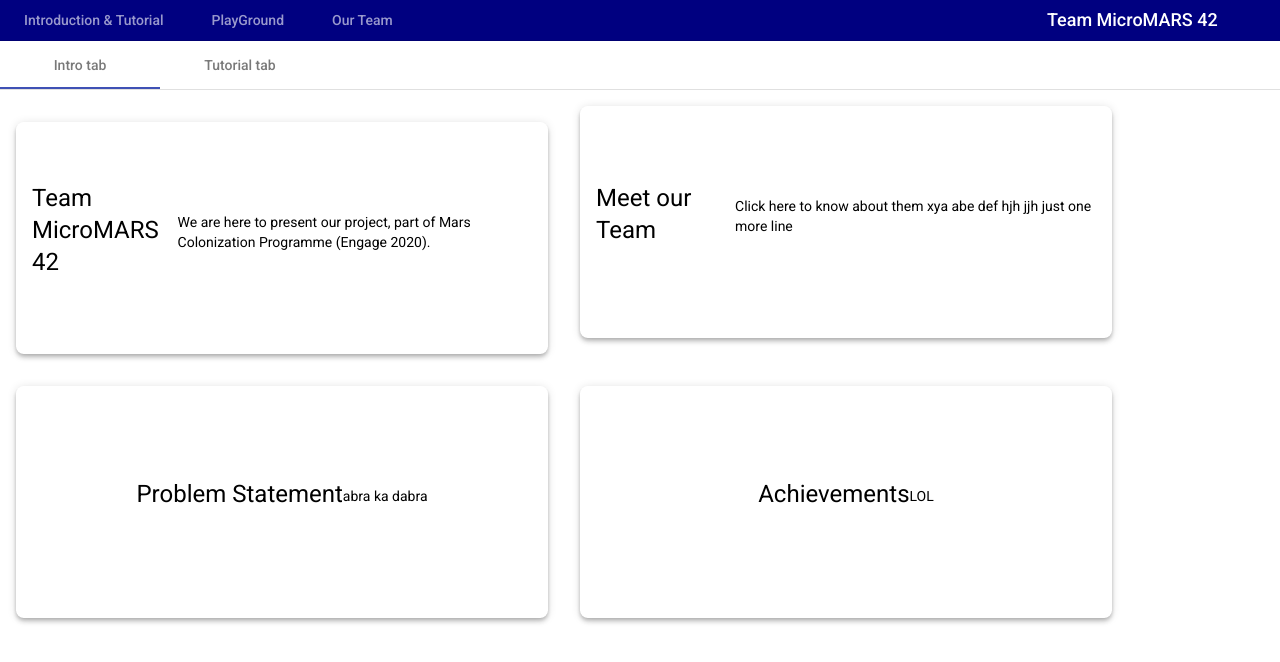
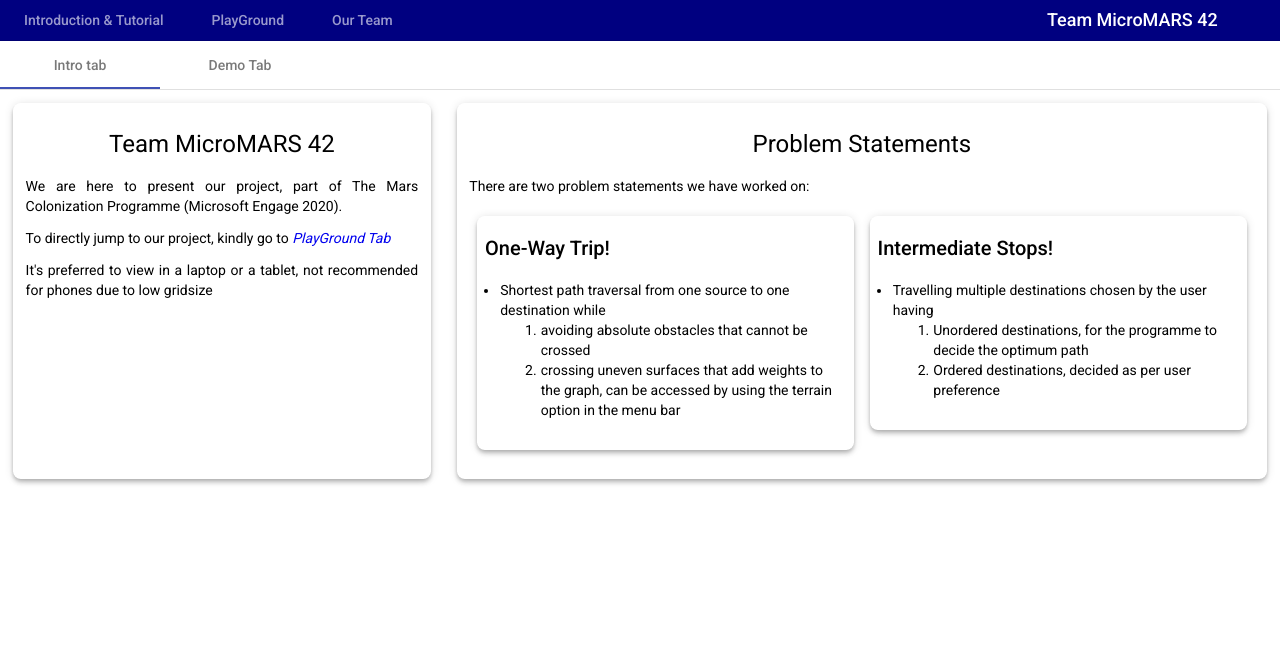
Before and after one commit to avyaktawrat/Microsoft-MicroMARS, an Angular app: page / in a window 1280 px wide. Shown: the top 662 px of the page. Built offline with nearby package versions, Linux system fonts and the light colour scheme.

Commit message:
welcome page update

```diff
--- a/src/app/first/first.component.css
+++ b/src/app/first/first.component.css
@@ -239,11 +239,16 @@ form mat-form-field {
 ::ng-deep .mat-tab-link:hover,
 ::ng-deep .mat-tab-label:hover{
   margin: 2px 1px 1px 1px;
-  border-color: navy;
+
   border-width: 2px;
   border-style: solid;
   border-radius: 8px;
 }
+.mat-tab-link:hover,
+.mat-tab-label:hover{
+  border-color: navy;
+}
+
  /* ::ng-deep .mat-select-panel,::ng-deep .mat-select-content {
   padding: 0px;
   border-style: solid;
--- a/src/app/second/second.component.css
+++ b/src/app/second/second.component.css
@@ -12,20 +12,21 @@ h3{
 	font-family: Arial, Helvetica, sans-serif;
 }
 .wrapper {
-	position: absolute;
+	position: relative;
 	width : 100%;
 	height: 100%;
 	overflow: hidden;
 }
 .name{
 	position: relative;
+	top: 30px;
 	float: right;
 	text-shadow: 2px 2px rgba(16,16,16,0.2);
 	width : 250px;
-	height :50px;
+	height :fit-content;
 	text-align: center;
 	font-size: 25px;
-	padding: 50px 12px;
+	padding: 0px 12px;
 }
 h4{
 	margin-left: 350px;
@@ -41,13 +42,14 @@ body {
 	font-family: Arial, Helvetica, sans-serif;
   }
 .inside-tile{
-	position: absolute;
+	position: relative;
 	margin-top: 12px;
 	margin-bottom: 15px;
 	left: 5px;
 	width: 100%;
 }
 .flip-card {
+	display: inline-block;
 	position: relative;
 	background-color: transparent;
 	width: 300px;
@@ -60,7 +62,7 @@ body {
 .flip-card-inner {
 	background-position: center;
 	background-repeat: no-repeat;
-	position: absolute;
+	position: relative;
 	width: 100%;
 	height: 100%;
 	/*text-align: center;*/
@@ -98,6 +100,9 @@ body {
 	margin: 40% 40%;
 	opacity: 100%;
 	background-color: transparent;
+	color: white;
+	font-size: 20px;
+	font-family: Arial, Helvetica, sans-serif;
 }
 .social-media li{
 	padding-bottom: 10px;
--- a/src/app/second/second.component.html
+++ b/src/app/second/second.component.html
@@ -10,7 +10,7 @@
 		  [rowspan]="tile.rows"
 		  [style.background]="tile.color">
 		  <div class = "inside-tile">
-		  	<div class = "name">{{tile.text}}</div>
+		  	<!-- <div class = "name">{{tile.text}}</div> -->
 		    <h4>{{tile.content}}</h4>
 		    <div class="flip-card" >
 		      <div class="flip-card-inner" style="background-image: url({{tile.photoId}}); width:100%;">
@@ -22,7 +22,8 @@
 		            <li><a href={{tile.email}} target="_blank"><i
 		              class="fa fa-google fa-3x mb-3" ></i></a></li>
 		            <li><a href={{tile.git}} target="_blank"><i
-		              class="fa fa-github fa-3x mb-3" ></i></a></li>
+					  class="fa fa-github fa-3x mb-3" ></i></a></li>
+					<li>{{tile.text}}</li>
 		          </div>
 		        </div>
 		      </div>
--- a/src/app/welcome-page/welcome-page.component.css
+++ b/src/app/welcome-page/welcome-page.component.css
@@ -1,18 +1,46 @@
+.tab-wrapper{
+  display: flex;
+  width: 100%;
+  height: 80%;
+}
+
 .example-small-box, .example-large-box {
-  display: inline-flex;
+  display: block;
   align-items: center;
-  justify-content: center;
-  margin: 16px;
-  padding: 16px;
+  /* justify-content: center; */
+  margin: 1%;
+  padding: 2% 1%;
   border-radius: 8px;
 }
 
 .example-small-box {
-  height: 200px;
-  width: 500px;
+  height: 100%;
+  width: 50%;
 }
 
 .example-large-box {
-  height: 300px;
-  width: 300px;
+  height: 100%;
+  width: 100%;
 }
+h1{
+  text-align: center;
+}
+p{
+  text-align: justify;
+}
+
+a {
+  text-decoration: none;
+
+}
+li{
+  padding: 0% 1% 0% 0.2%;
+}
+ul{
+  padding-top: 0%;
+  padding-left: 4%;
+}
+
+h4{
+  padding-bottom: 0%;
+}
--- a/src/app/welcome-page/welcome-page.component.html
+++ b/src/app/welcome-page/welcome-page.component.html
@@ -1,23 +1,48 @@
 <mat-tab-group dynamicHeight>
   <mat-tab label="Intro tab">
+    <div class="tab-wrapper">
       <div class="example-small-box mat-elevation-z4">
         <h1>Team MicroMARS 42</h1>
-      <p>We are here to present our project, part of Mars Colonization Programme (Engage 2020).</p>
+        <p>We are here to present our project, part of The Mars Colonization Programme (Microsoft Engage 2020).</p>
+        <p> To directly jump to our project, kindly go to <a routerLink = "/home"><em>PlayGround Tab</em></a> </p>
+        <p>It's preferred to view in a laptop or a tablet, not recommended for phones due to low gridsize</p>
       </div>
-    <div class="example-small-box mat-elevation-z4">
+      <!-- <div class="example-small-box mat-elevation-z4">
         <h1>Meet our Team</h1>
         <p>Click here to know about them xya abe def hjh jjh just one more line</p>
+      </div> -->
+      <div class="example-large-box mat-elevation-z4">
+        <h1>Problem Statements</h1>
+        <p> There are two problem statements we have worked on:</p>
+        <div class = "prob-stats" style="display: flex;">
+          <div class = "example-small-box mat-elevation-z4">
+            <h2>One-Way Trip!</h2>
+            <ul>
+            <li>Shortest path traversal from one source to one destination while
+              <ol>
+                <li>avoiding absolute obstacles that cannot be crossed</li>
+                <li>crossing uneven surfaces that add weights to the graph, can be accessed by using the terrain option in the menu bar</li>
+              </ol></li>
+            </ul>
           </div>
-    <div class="example-small-box mat-elevation-z4">
-      <h1>Problem Statement</h1>
-      <p>abra ka dabra</p>
+          <div class = "example-small-box mat-elevation-z4">
+            <h2>Intermediate Stops!</h2>
+            <ul>
+              <li>Travelling multiple destinations chosen by the user having
+                <ol>
+                  <li>Unordered destinations, for the programme to decide the optimum path</li>
+                  <li>Ordered destinations, decided as per user preference</li>
+                </ol></li>
+              </ul>
           </div>
-    <div class="example-small-box mat-elevation-z4">
-      <h1>Achievements</h1>
-      <p>LOL</p>
+        </div>
+      </div>
+      <!-- <div class="example-small-box mat-elevation-z4">
+        <h1>Click Here To Get Started!</h1>
+      </div> -->
     </div>
   </mat-tab>
-  <mat-tab label="Tutorial tab">
+  <mat-tab label="Demo Tab">
     <div class="example-large-box mat-elevation-z4">
       Large content
     </div>
```
Lines whose indentation alone changed are shown as unchanged.
